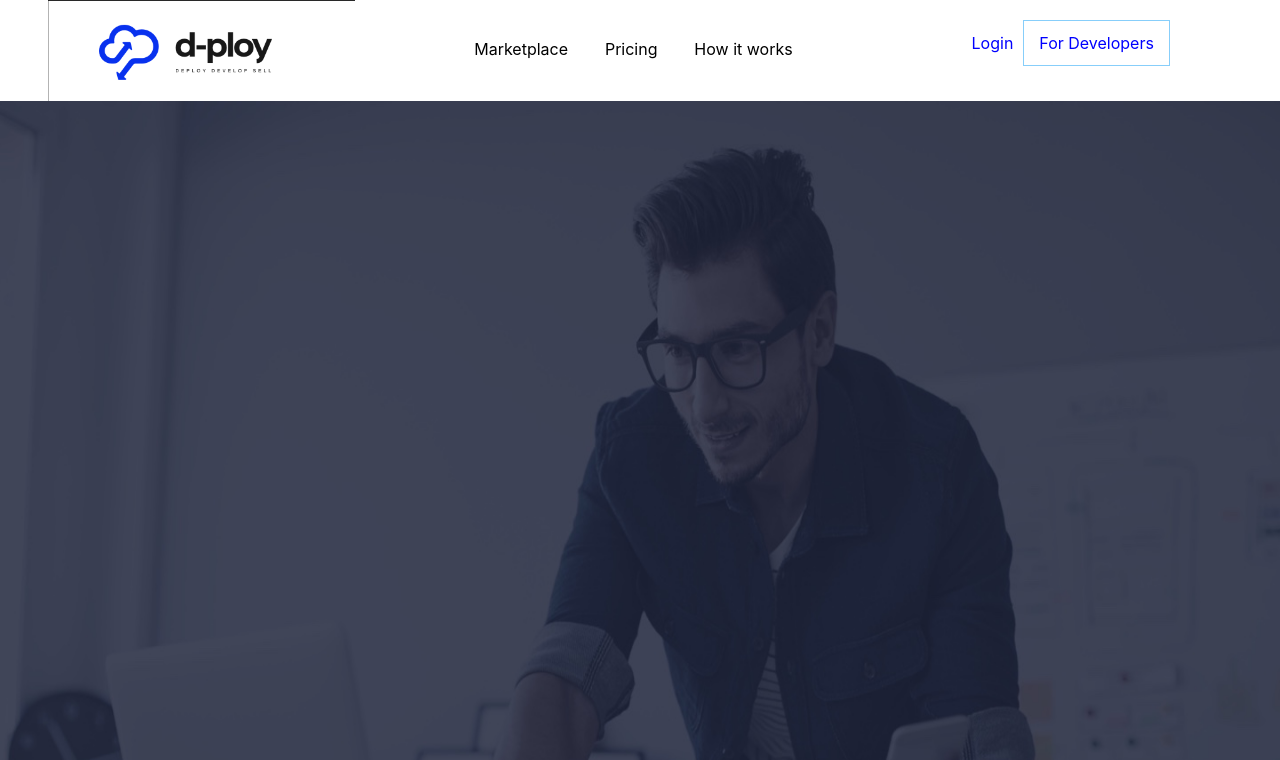
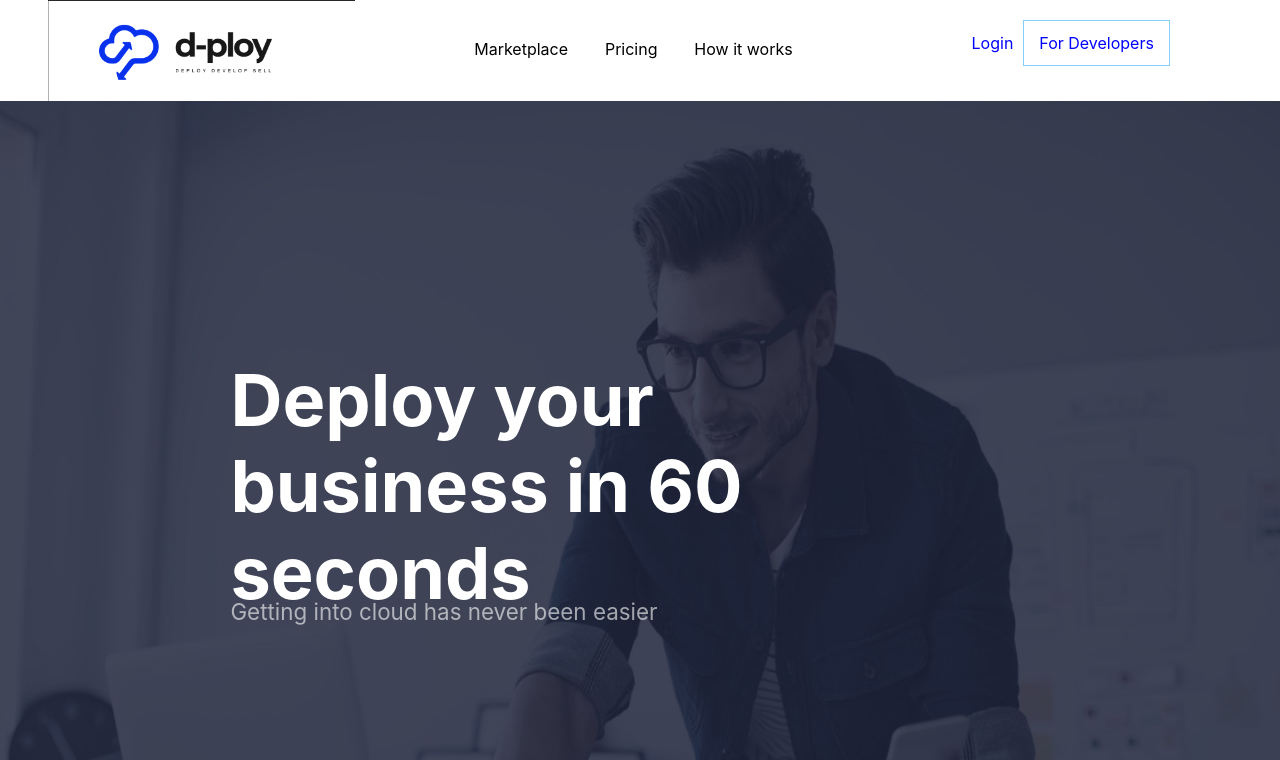
Before and after one commit to antonzaharia/dploy-landpage, a React (Create React App) app in the folder dploy-landpage/: page / in a window 1280 px wide. Shown: the top 760 px of the page. Built offline with nearby package versions, Linux system fonts and the light colour scheme.

Commit message:
head component finished

```diff
--- a/dploy-landpage/src/components/Head.js
+++ b/dploy-landpage/src/components/Head.js
@@ -1,11 +1,23 @@
-import React from 'react'
-import { FontAwesomeIcon } from '@fortawesome/react-fontawesome'
-import { faArrowRight } from '@fortawesome/free-solid-svg-icons'
+import React from "react";
+import { FontAwesomeIcon } from "@fortawesome/react-fontawesome";
+import { faArrowRight } from "@fortawesome/free-solid-svg-icons";
 
 export default function Head() {
-    return (
-        <div className="head">
-            <button className="discover-btn">Discover &nbsp;<FontAwesomeIcon icon={faArrowRight} /></button>
-        </div>
-    )
+  return (
+    <div className="head">
+      <div>
+        <h1 className="deploy-your-business">
+          Deploy your business in 60 seconds
+        </h1>
+        <p className="getting-into-cloud-h">
+          Getting into cloud has never been easier
+        </p>
+      </div>
+
+      <button className="discover-btn">
+        Discover &nbsp;
+        <FontAwesomeIcon icon={faArrowRight} />
+      </button>
+    </div>
+  );
 }
--- a/dploy-landpage/src/index.css
+++ b/dploy-landpage/src/index.css
@@ -176,6 +176,22 @@ code {
   text-decoration: none;
   color: lightgray;
 }
+.deploy-your-business {
+  height: 216px;
+  width: 60%;
+  color: #FFFFFF;
+  font-size: 72px;
+  font-weight: bold;
+  padding-left: 18%;
+  padding-top: 20%;
+}
+.getting-into-cloud-h {
+  opacity: 0.6;
+  color: #FFFFFF;
+  padding-left: 18%;
+  padding-top: 18%;
+  font-size: 140%;
+}
 @media only screen and (min-width: 600px) {
   .head-links{display: flex;}
   .login-btn{display: inline-block;}
```
